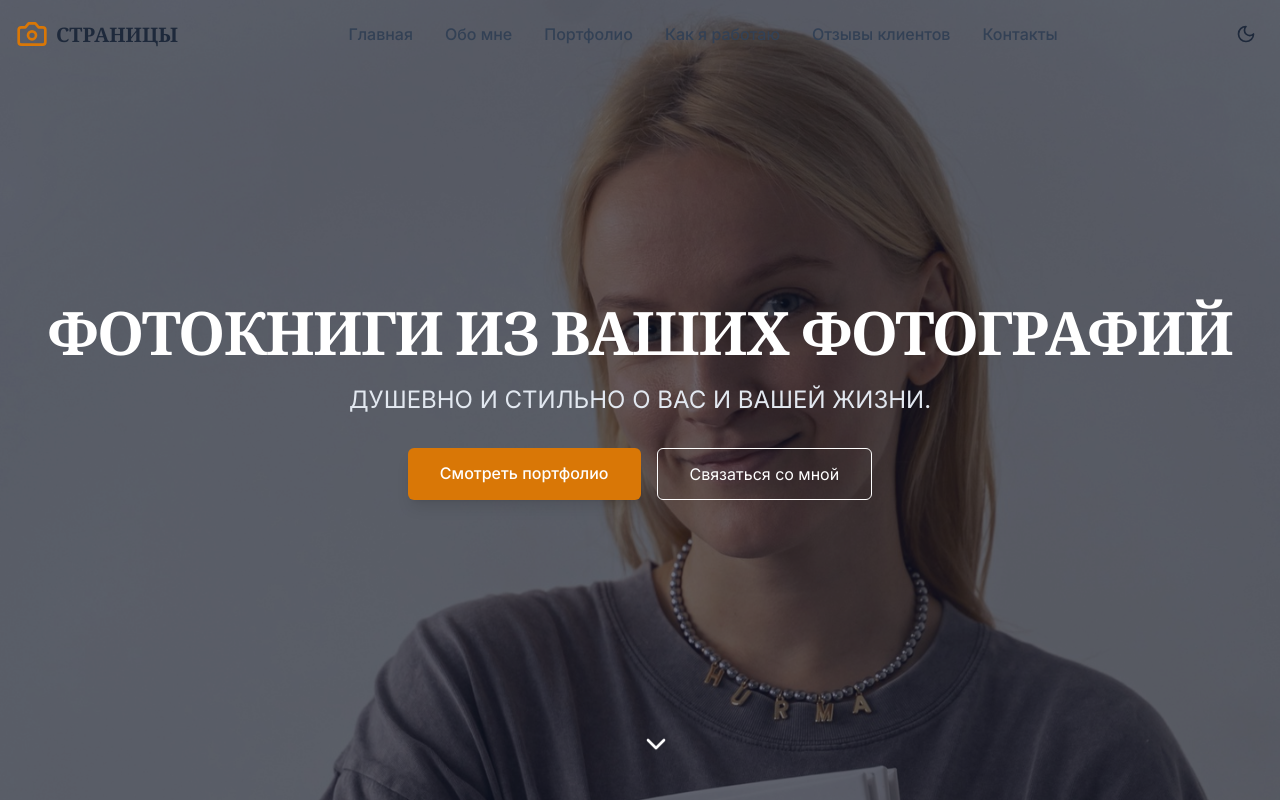
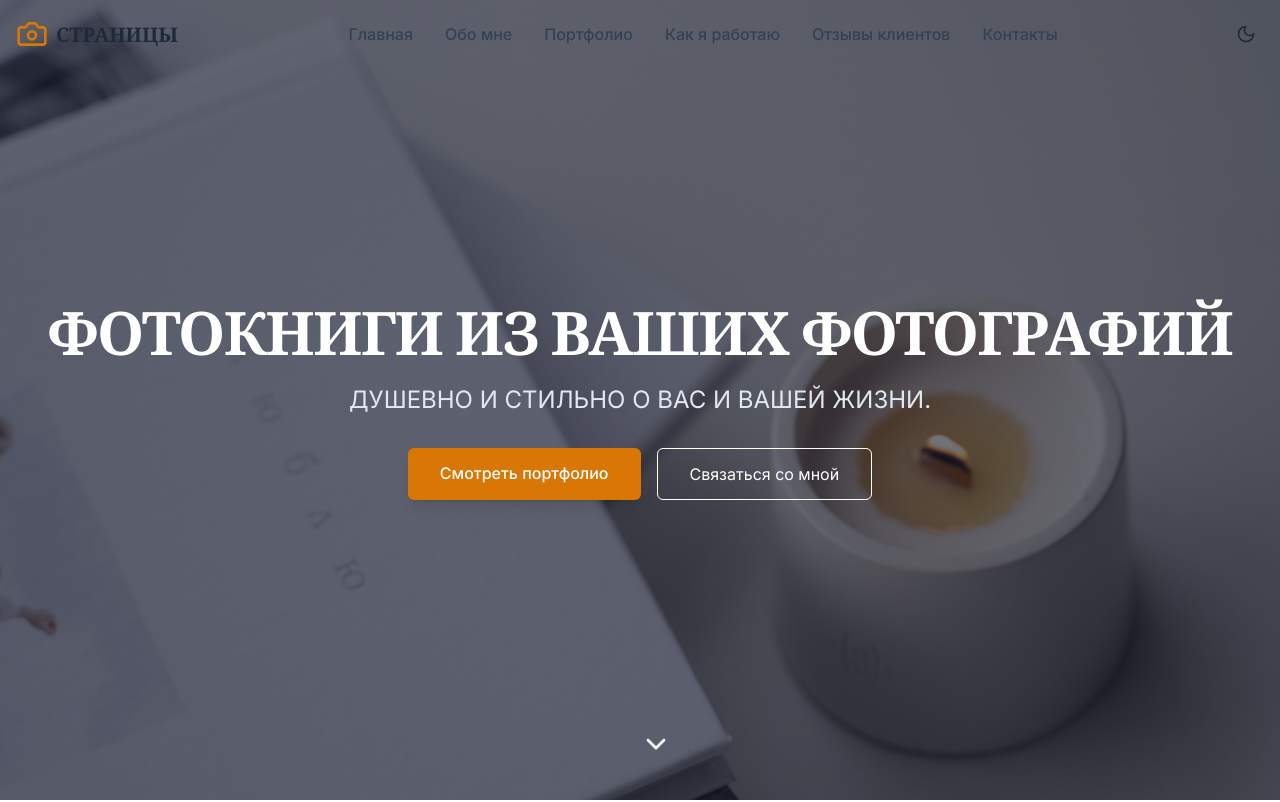
Before and after one commit to DamirEgorov/nastya1, a React (Vite) app: page / in a window 1280 px wide. Shown: the top 802 px of the page. Built offline with nearby package versions, Linux system fonts and the light colour scheme.

Commit message:
Update Hero.tsx
Замена фона

```diff
--- a/src/sections/Hero.tsx
+++ b/src/sections/Hero.tsx
@@ -38,7 +38,7 @@ const Hero: React.FC = () => {
       ref={sectionRef}
       className="relative h-screen flex items-center justify-center bg-cover bg-center"
       style={{
-        backgroundImage: 'url("/nastyafoto.jpg")',
+        backgroundImage: 'url("/FON1.jpg")',
         backgroundAttachment: 'fixed'
       }}
     >
```
